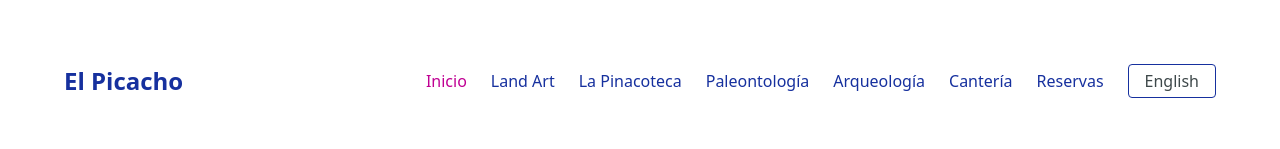
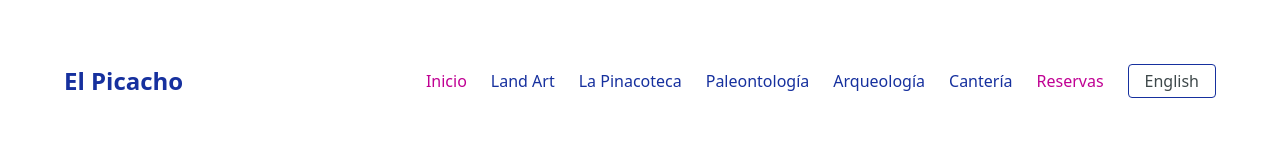
Before and after one commit to Algarrobal/el-picacho-landing, a React (Vite) app: page /expresiones in a window 1280 px wide. Shown: the top 149 px of the page. Built offline with nearby package versions, Linux system fonts and the light colour scheme.

Commit message:
Update Expresiones.jsx

```diff
--- a/src/Expresiones.jsx
+++ b/src/Expresiones.jsx
@@ -145,7 +145,10 @@ Upstream at the lookout stands the Santa Cruz de Lajas, carved three meters tall
     <a
       href={item.link}
       className={`hover:border-b-2 border-current pb-1 transition ${
-        item.label === "Inicio" || item.label === "Home"
+        item.label === "Inicio" ||
+        item.label === "Reservas" ||
+        item.label === "Home" ||
+        item.label === "Bookings"
           ? "text-[#c00093]"
           : "text-[#16309e]"
       }`}
@@ -181,7 +184,10 @@ Upstream at the lookout stands the Santa Cruz de Lajas, carved three meters tall
     href={item.link}
     onClick={() => setMobileMenuOpen(false)}
     className={`block hover:underline ${
-      item.label === "Inicio" || item.label === "Home"
+      item.label === "Inicio" ||
+      item.label === "Reservas" ||
+      item.label === "Home" ||
+      item.label === "Bookings"
         ? "text-[#c00093]"
         : "text-[#16309e]"
     }`}
```
